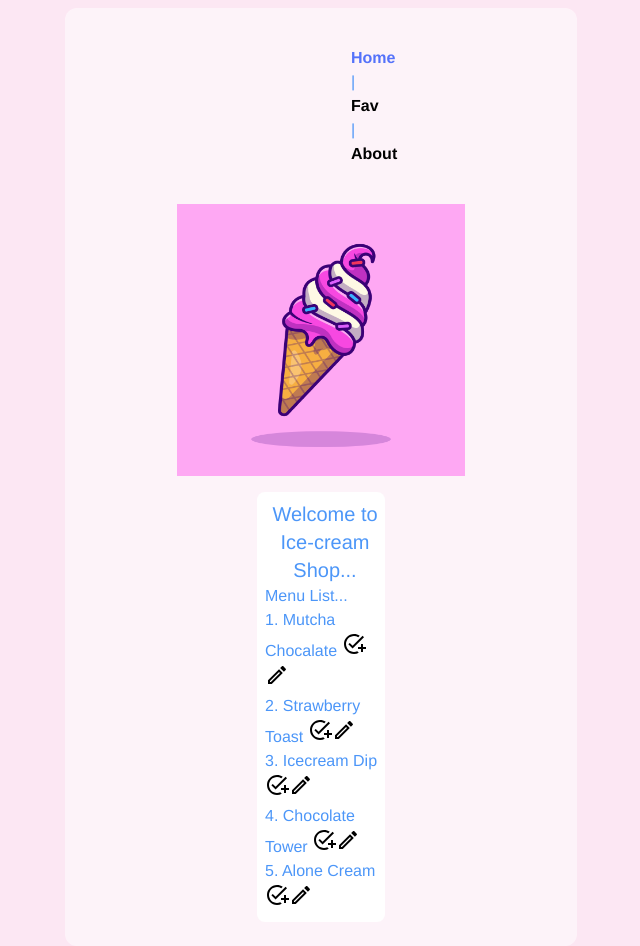
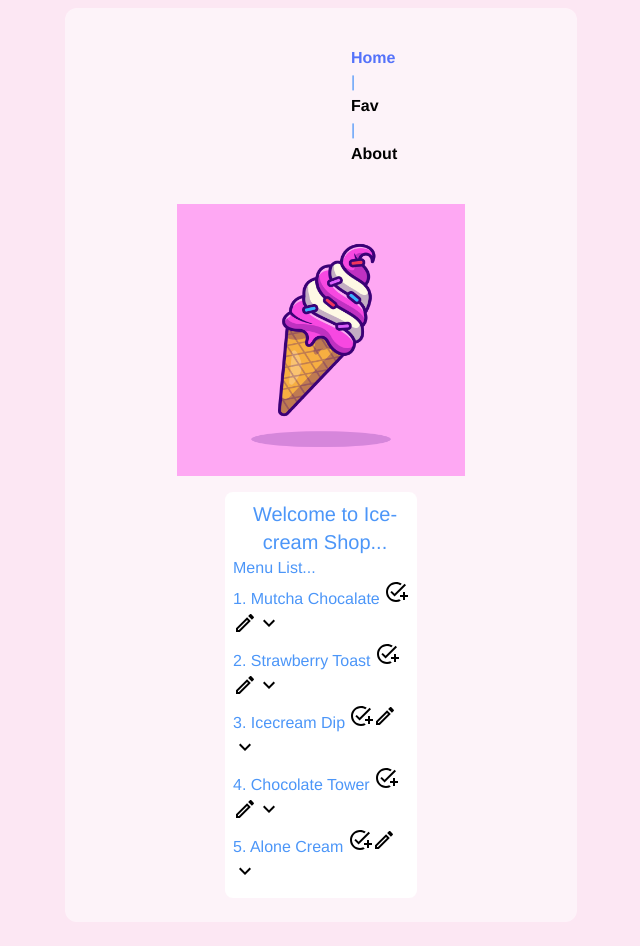
Before and after one commit to Chicky0/INT203_62130500044_Groupwork_SPA, a Vue app: page / in a window 1280 px wide. Shown: the whole page, without its empty margins (319-959 px from the left). After the commit the page ends 922 px from the top, so only its background shows below. Built offline with nearby package versions, Linux system fonts and the light colour scheme; data requests are answered from the project's data file.

Commit message:
Add Expand and Less Function/Icon

```diff
--- a/src/components/Favo.vue
+++ b/src/components/Favo.vue
@@ -17,7 +17,9 @@ export default {
         }
     },
     data(){
-        return{}
+        return{
+            have: false
+        }
     },
     methods:{
     removeFromList(ic){
--- a/src/components/MainHome.vue
+++ b/src/components/MainHome.vue
@@ -1,15 +1,18 @@
 <template>
   <img class="w-72 h-72 pb-4 mx-auto" alt="icecream logo" src="../assets/logo.jpg">
-  <div class="bg-white ml-48 mr-48 rounded-lg pl-2 pb-2">
+  <div class="bg-white ml-40 mr-40 rounded-lg pl-2 pb-2 mr">
     <div class="text-center text-xl pt-2">Welcome to Ice-cream Shop...</div>
     <div class="text-base">Menu List...</div>
     <div v-for="i in icecreams" :key="i.id">{{i.id}}. {{ i.name }}
       <br v-if="i.edit">
-      <input v-if="i.edit" type="text" v-model="editName" class="bg-red-500"/>
+      <input v-if="i.edit" type="text" v-model="editName" class="bg-pink-200 rounded-lg placeholder-gray-600 placeholder-opacity-75" placeholder=" Enter Name"/>
       <cbutton v-if="!i.edit" @click="addToFav(i)"><slot></slot></cbutton>
       <button v-if="!i.edit" @click="editIcecream(i)"><img src="../assets/edit.svg"><slot></slot></button>
       <button v-if="i.edit" @click="confirmName(i)"><img src="../assets/confirm.svg"><slot></slot></button>
       <button v-if="i.edit" @click="cancelEdit(i)"><img src="../assets/cancel.svg"><slot></slot></button>
+      <button v-if="!i.show" @click="showDescription(i)"><img src="../assets/expand.svg"></button>
+      <button v-if="i.show" @click="hideDescription(i)"><img src="../assets/less.svg" ></button>
+        <div v-if="i.show">{{ i.description }}</div>
       </div>
   </div>
 </template>
@@ -25,7 +28,8 @@ export default {
   },
   data() {
     return {
-      editName: ""
+      editName: "",
+      show: false
     };
   },
   methods: {
@@ -47,6 +51,12 @@ export default {
     cancelEdit(i){
       // console.log(i)
       i.edit=false;
+    },
+    showDescription(i){
+      i.show = true;
+    },
+    hideDescription(i){
+      i.show= false
     }
   }
 }
--- a/src/views/Fav.vue
+++ b/src/views/Fav.vue
@@ -1,6 +1,7 @@
 <template>
     <div class="fav">
-      <fav :favList="favList" @remove-fromlist="removeIcecreamInFavList"></fav>
+      <fav v-if="have"  :favList="favList" @remove-fromlist="removeIcecreamInFavList"></fav>
+      <!-- <div v-if="!have" class="pl-2 text-center">You don't have any Favorite in List</div> -->
     </div>
 </template>
 
@@ -11,7 +12,7 @@ export default {
     return {
       favList:[],
       linkFavList: "http://localhost:5000/favList",
-      have: true
+      have: false
     }
   },
   methods: {
@@ -34,6 +35,7 @@ export default {
     },
     async created(){
       this.favList =  await this.fetchFavIcecreams();
+      this.have = true;
   }
 }
 </script>
--- a/src/views/Home.vue
+++ b/src/views/Home.vue
@@ -34,6 +34,13 @@ export default {
     },
     async addToFav(menu) {
       var boolean = true;
+      if (this.favList!= []) {
+        for (var key of this.favList) {
+          if (key.id == menu.id) {
+            boolean = false;
+          }
+        }
+      }
       try {
         if (boolean) {
           const res = await fetch("http://localhost:5000/favList", {
@@ -50,7 +57,7 @@ export default {
           const data = await res.json();
           this.favList = [...this.favList, data];
         } else {
-          alert("You already have in FavList");
+          alert("You already have in your FavList");
         }
       } catch (error) {
         console.log(`Could not save! ${error}`);
```
Also changed, not shown: src/assets/expand.svg (added), src/assets/less.svg (added).
